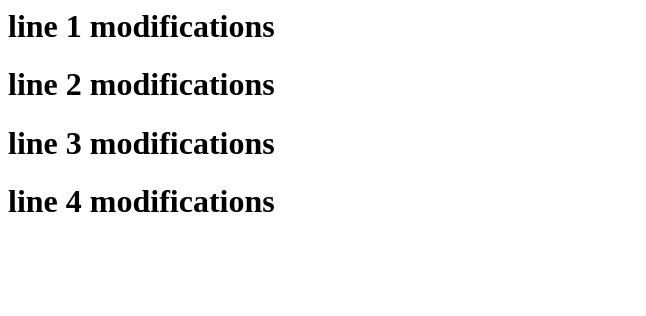
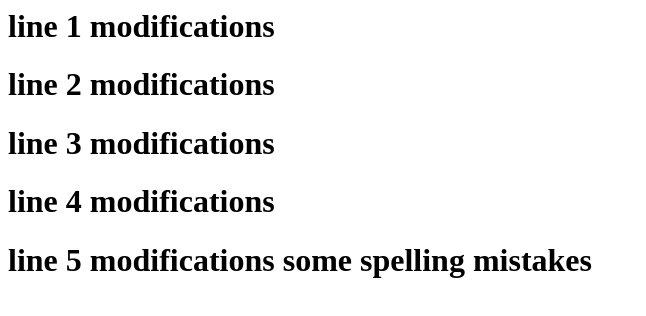
Before and after one commit to BalaKrishnanrdj/rebase, a plain HTML site: page index.html in a window 1280 px wide. Shown: the whole page, without its empty margins (0-646 px from the left). Drawn offline with Linux system fonts and the light colour scheme.

Commit message:
line 5 mistake fixed

```diff
--- a/index.html
+++ b/index.html
@@ -2,3 +2,4 @@
 <h1>line 2 modifications</h1>
 <h1>line 3 modifications</h1>
 <h1>line 4 modifications</h1>
+<h1>line 5 modifications some spelling mistakes</h1>
```
